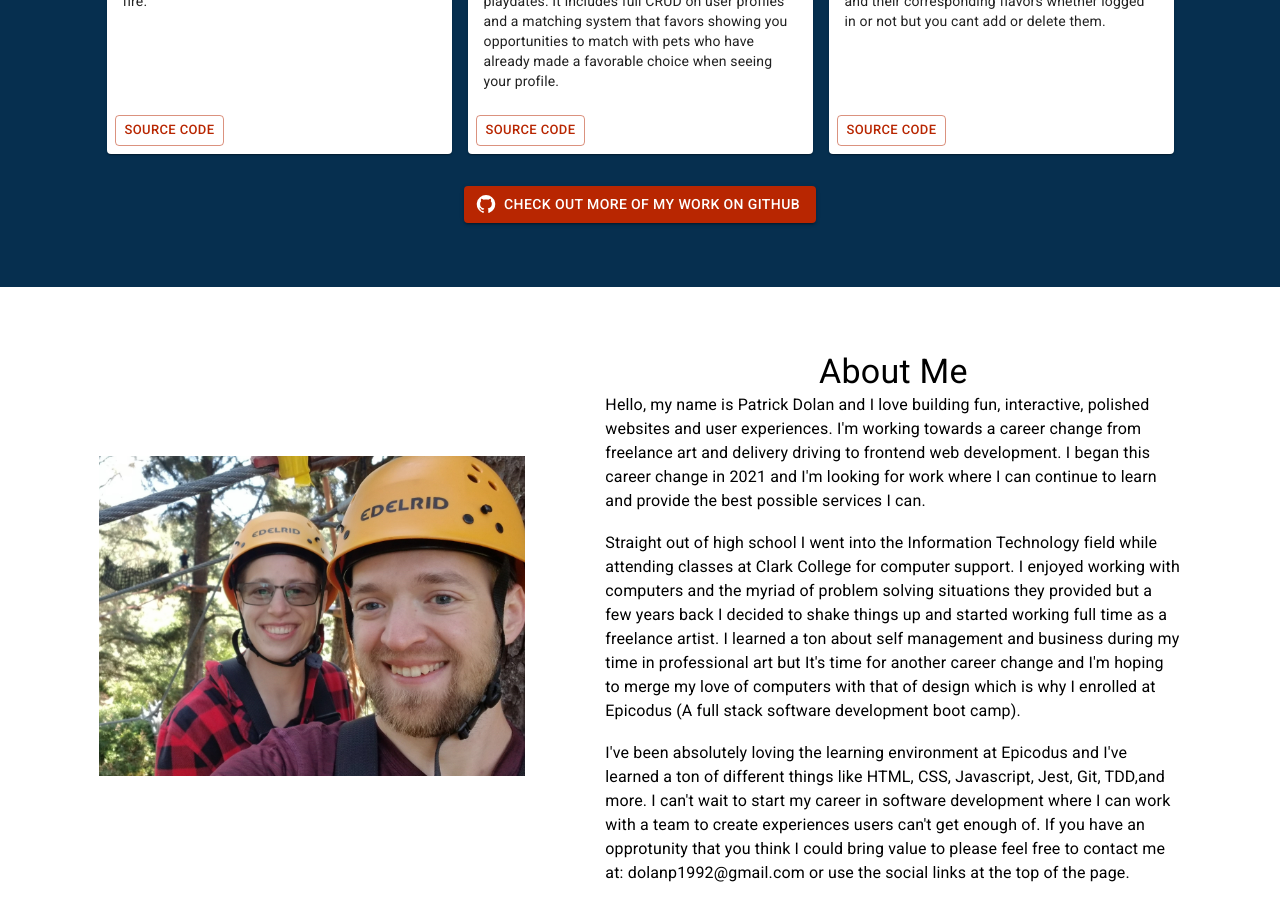
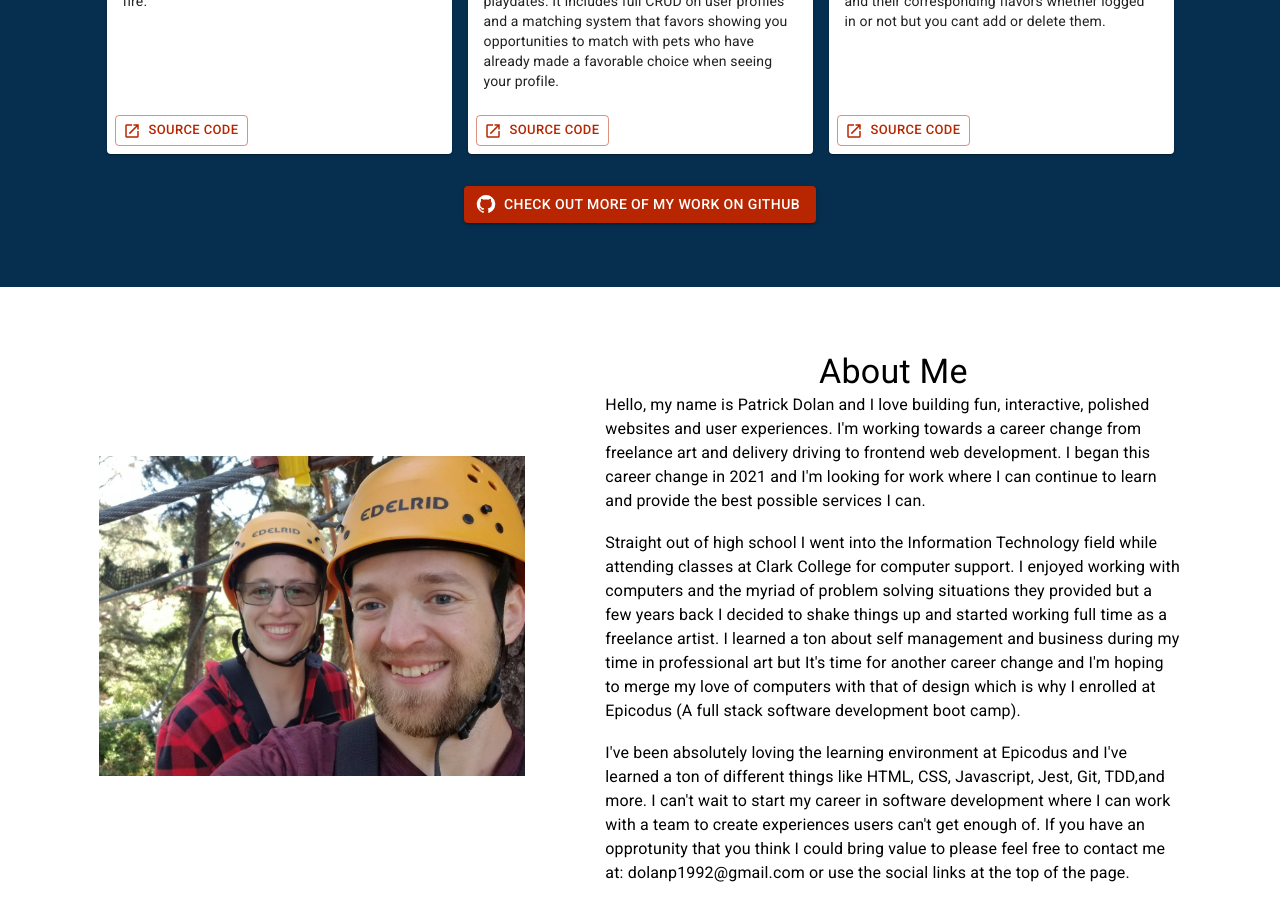
Before and after one commit to Patrick-Dolan/portfolio-v2, a React (Create React App) app: page / in a window 1280 px wide. Shown: the part 1280-2193 px from the top of the page. Built offline with nearby package versions, Linux system fonts and the light colour scheme.

Commit message:
update: add openinnewwindow icon to source code buttons

```diff
--- a/src/components/projects/ProjectCard.js
+++ b/src/components/projects/ProjectCard.js
@@ -1,4 +1,5 @@
 import { Button, Card, CardActions, CardContent, CardMedia, Typography } from "@mui/material";
+import OpenInNewIcon from '@mui/icons-material/OpenInNew';
 
 
 const ProjectCard = (props) => {
@@ -42,6 +43,7 @@ const ProjectCard = (props) => {
             href={githubLink}
             target="_blank"
             sx={{mr: ".5em"}}
+            startIcon={<OpenInNewIcon />}
             >
               Source Code
             </Button>
```
